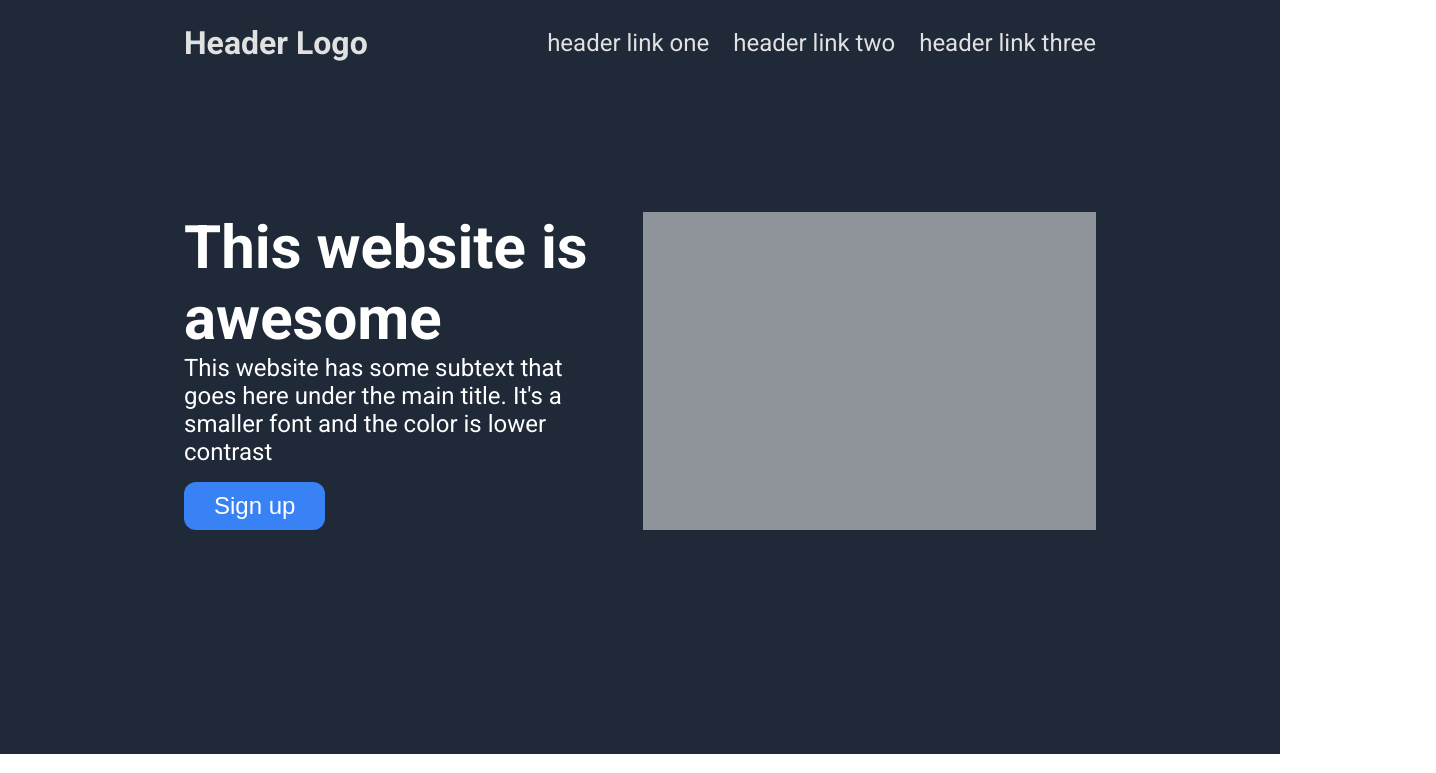
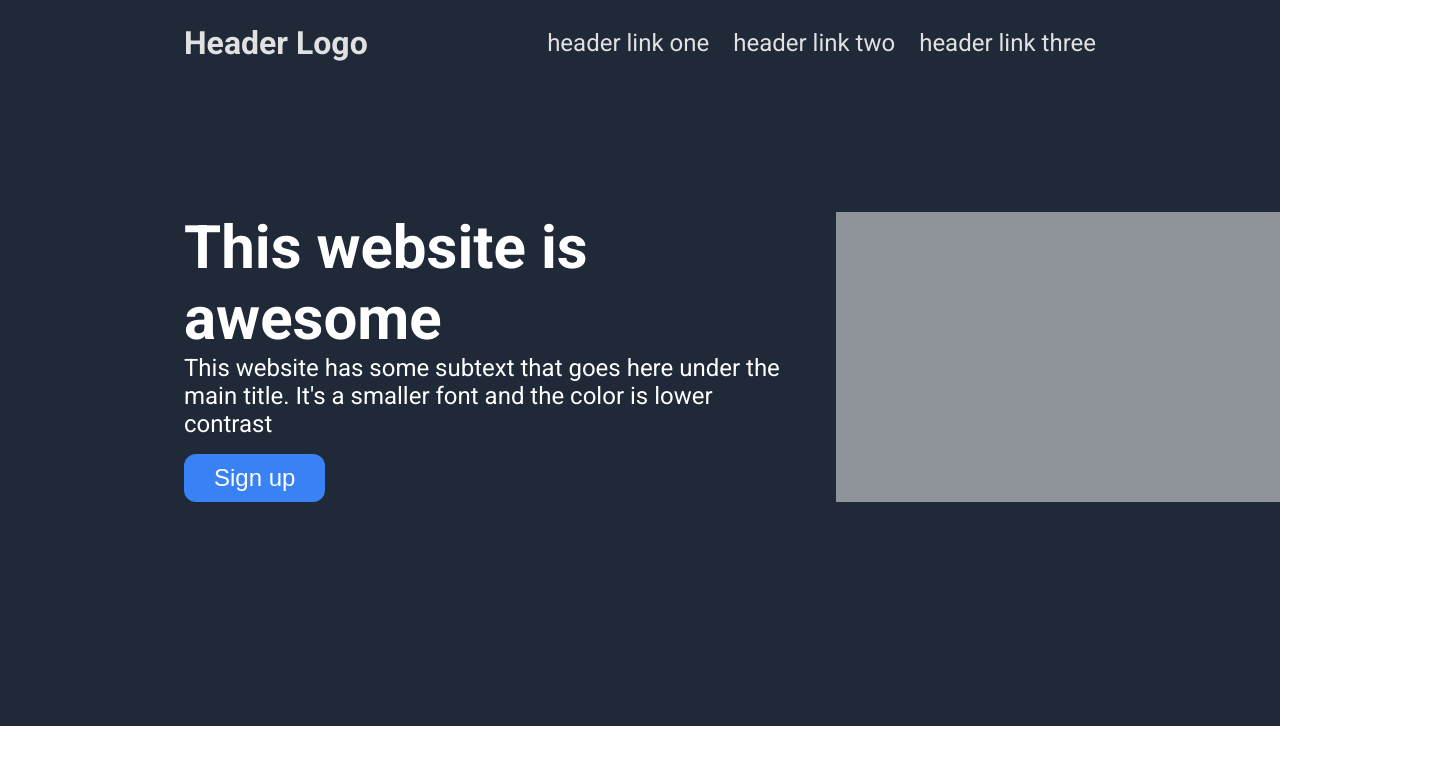
Before and after one commit to marcoosouza/landing-page, a plain HTML site: page index.html in a window 1280 px wide. Shown: the top 773 px of the page, 1436 px wide, since content can reach past the window. Drawn offline with Linux system fonts and the light colour scheme.

Commit message:
Change the flexibleness of header elements

```diff
--- a/styles/styles.css
+++ b/styles/styles.css
@@ -66,7 +66,8 @@ nav{
     display: flex;
     flex-direction: column;
     align-items: flex-start;
-    width: 45%;
+    width: 600px;
+    flex: 0 0 auto;
 }
 
 .left h2{
@@ -90,7 +91,8 @@ nav{
 
 .right{
     background-color: rgba(255, 255, 255, 0.5);
-    width: 50%;
+    width: 600px;
+    flex: 0 0 auto;
 }
 
 
```
